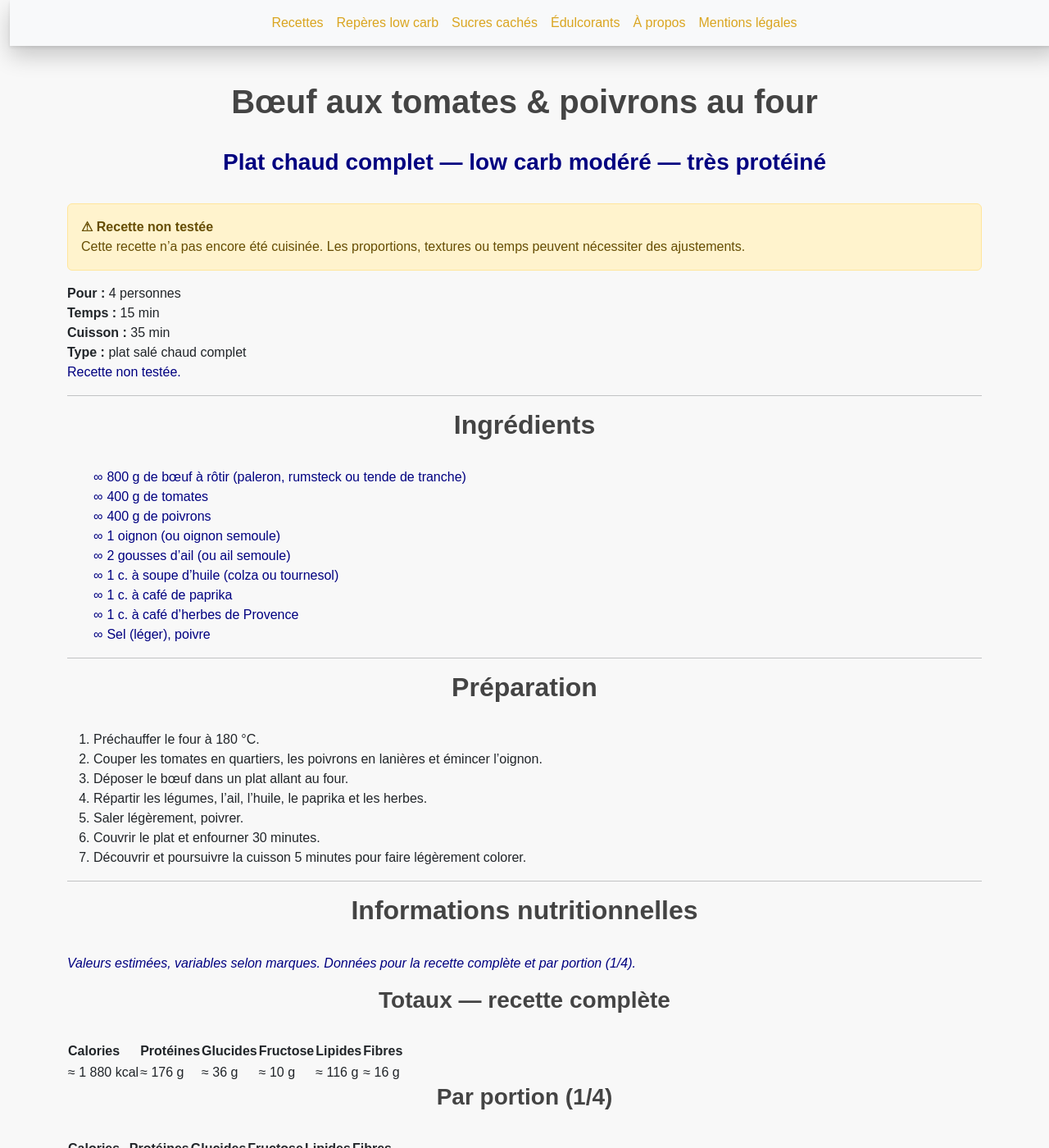
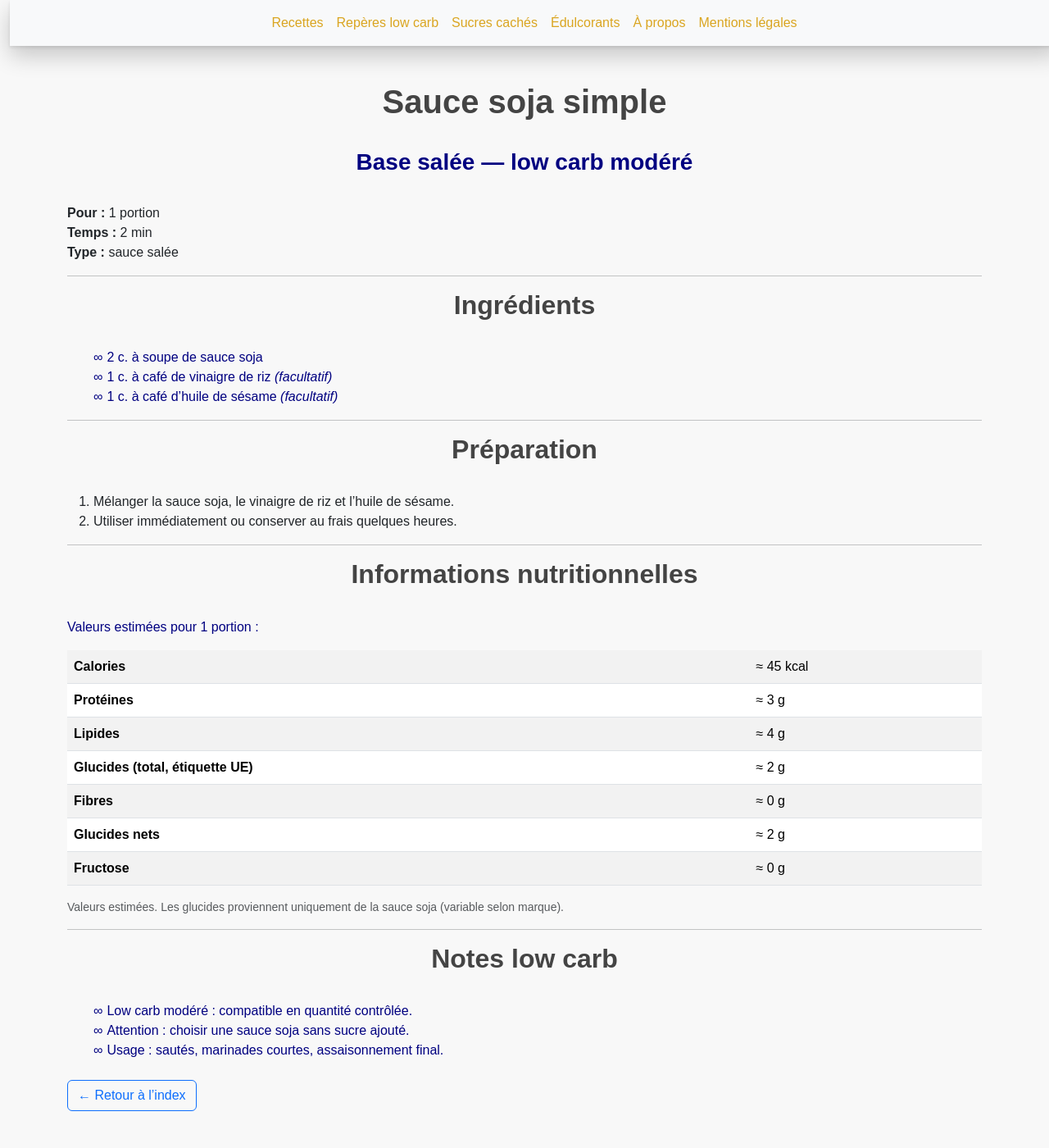
Before and after one commit to laurie-boissay/laurie-boissay.github.io, a Jekyll site: the page built from recettes/sauce-soja-gigembre.html, in a window 1280 px wide and 1400 px high. Shown: the whole window at 82% size. Built offline with Jekyll 4.4.1, drawn with Linux system fonts in a browser that asks for light colours; some of the changed text lies outside the part shown.

Commit message:
Update recipe from beef to low carb soy sauce

```diff
--- a/recettes/sauce-soja-gigembre.html
+++ b/recettes/sauce-soja-gigembre.html
@@ -1,45 +1,35 @@
 ---
 layout: recipe
-title: "Bœuf aux tomates & poivrons au four"
-description: "Bœuf rôti au four avec tomates et poivrons. Plat low carb modéré, complet et simple."
-recipe_title: "Bœuf aux tomates & poivrons au four"
-recipe_subtitle: "Plat chaud complet — low carb modéré — très protéiné"
-recipe_group: "Plats"
-recipe_sort: "boeuf-tomates-poivrons-four"
-recipe_tested: false
+title: "Sauce soja simple low carb"
+description: "Sauce soja simple et rapide, compatible low carb modéré pour plats asiatiques ou sautés."
+recipe_title: "Sauce soja simple"
+recipe_subtitle: "Base salée — low carb modéré"
+recipe_group: "Bases"
+recipe_sort: "sauce-soja"
+recipe_tested: true
 tags:
   - low-carb-modere
-  - tres-proteine
   - rapide
+
 extra_head: |
   <script type="application/ld+json">
   {
     "@context": "https://schema.org",
     "@type": "Recipe",
-    "name": "Bœuf aux tomates & poivrons au four",
-    "description": "Bœuf rôti avec tomates et poivrons, plat low carb complet.",
-    "recipeYield": "4 personnes",
-    "prepTime": "PT15M",
-    "cookTime": "PT35M",
-    "totalTime": "PT50M",
-    "recipeCategory": "Plats",
+    "name": "Sauce soja simple low carb",
+    "description": "Sauce soja simple et rapide, compatible low carb modéré.",
+    "recipeYield": "1 portion",
+    "prepTime": "PT2M",
+    "totalTime": "PT2M",
+    "recipeCategory": "Bases",
     "recipeIngredient": [
-      "800 g de bœuf à rôtir (paleron, rumsteck ou tende de tranche)",
-      "400 g de tomates",
-      "400 g de poivrons",
-      "1 oignon",
-      "2 gousses d'ail",
-      "1 c. à soupe d'huile",
-      "1 c. à café de paprika",
-      "1 c. à café d'herbes de Provence",
-      "Sel (léger), poivre"
+      "2 c. à soupe de sauce soja",
+      "1 c. à café de vinaigre de riz (facultatif)",
+      "1 c. à café d'huile de sésame (facultatif)"
     ],
     "recipeInstructions": [
-      { "@type": "HowToStep", "text": "Préchauffer le four à 180 °C." },
-      { "@type": "HowToStep", "text": "Couper les tomates, les poivrons et l’oignon." },
-      { "@type": "HowToStep", "text": "Placer le bœuf dans un plat, ajouter légumes, ail, huile et épices." },
-      { "@type": "HowToStep", "text": "Couvrir et enfourner 30 minutes." },
-      { "@type": "HowToStep", "text": "Découvrir et poursuivre 5 minutes pour colorer." }
+      { "@type": "HowToStep", "text": "Mélanger tous les ingrédients dans un petit bol." },
+      { "@type": "HowToStep", "text": "Goûter et ajuster selon l’usage (plus ou moins intense)." }
     ]
   }
   </script>
@@ -47,14 +37,10 @@ extra_head: |
 
 <div class="recipe-lead">
   <div class="recipe-lead__grid">
-    <div><strong>Pour :</strong> 4 personnes</div>
-    <div><strong>Temps :</strong> 15 min</div>
-    <div><strong>Cuisson :</strong> 35 min</div>
-    <div><strong>Type :</strong> plat salé chaud complet</div>
+    <div><strong>Pour :</strong> 1 portion</div>
+    <div><strong>Temps :</strong> 2 min</div>
+    <div><strong>Type :</strong> sauce salée</div>
   </div>
-  <p class="recipe-lead__note">
-    <strong>Recette non testée.</strong>
-  </p>
 </div>
 
 <hr>
@@ -62,15 +48,9 @@ extra_head: |
 <h2>Ingrédients</h2>
 
 <ul class="recipe-ingredients">
-  <li><strong>800 g</strong> de bœuf à rôtir (paleron, rumsteck ou tende de tranche)</li>
-  <li><strong>400 g</strong> de tomates</li>
-  <li><strong>400 g</strong> de poivrons</li>
-  <li><strong>1</strong> oignon (ou oignon semoule)</li>
-  <li><strong>2</strong> gousses d’ail (ou ail semoule)</li>
-  <li><strong>1 c. à soupe</strong> d’huile (colza ou tournesol)</li>
-  <li><strong>1 c. à café</strong> de paprika</li>
-  <li><strong>1 c. à café</strong> d’herbes de Provence</li>
-  <li>Sel (léger), poivre</li>
+  <li><strong>2 c. à soupe</strong> de sauce soja</li>
+  <li><strong>1 c. à café</strong> de vinaigre de riz <em>(facultatif)</em></li>
+  <li><strong>1 c. à café</strong> d’huile de sésame <em>(facultatif)</em></li>
 </ul>
 
 <hr>
@@ -78,79 +58,40 @@ extra_head: |
 <h2>Préparation</h2>
 
 <ol class="recipe-steps">
-  <li>Préchauffer le four à 180 °C.</li>
-  <li>Couper les tomates en quartiers, les poivrons en lanières et émincer l’oignon.</li>
-  <li>Déposer le bœuf dans un plat allant au four.</li>
-  <li>Répartir les légumes, l’ail, l’huile, le paprika et les herbes.</li>
-  <li>Saler légèrement, poivrer.</li>
-  <li>Couvrir le plat et enfourner 30 minutes.</li>
-  <li>Découvrir et poursuivre la cuisson 5 minutes pour faire légèrement colorer.</li>
+  <li>Mélanger la sauce soja, le vinaigre de riz et l’huile de sésame.</li>
+  <li>Utiliser immédiatement ou conserver au frais quelques heures.</li>
 </ol>
 
 <hr>
 
 <h2>Informations nutritionnelles</h2>
+<p>Valeurs estimées pour 1 portion :</p>
 
-<p class="recipe-nutrition__disclaimer">
-  <em>Valeurs estimées, variables selon marques. Données pour la recette complète et par portion (1/4).</em>
-</p>
-
-<div class="recipe-nutrition">
-  <h3>Totaux — recette complète</h3>
-  <table class="recipe-table">
-    <thead>
-      <tr>
-        <th>Calories</th>
-        <th>Protéines</th>
-        <th>Glucides</th>
-        <th>Fructose</th>
-        <th>Lipides</th>
-        <th>Fibres</th>
-      </tr>
-    </thead>
+<div class="table-responsive">
+  <table class="table table-striped">
     <tbody>
-      <tr>
-        <td>≈ 1 880 kcal</td>
-        <td>≈ 176 g</td>
-        <td>≈ 36 g</td>
-        <td>≈ 10 g</td>
-        <td>≈ 116 g</td>
-        <td>≈ 16 g</td>
-      </tr>
-    </tbody>
-  </table>
-
-  <h3>Par portion (1/4)</h3>
-  <table class="recipe-table">
-    <thead>
-      <tr>
-        <th>Calories</th>
-        <th>Protéines</th>
-        <th>Glucides</th>
-        <th>Fructose</th>
-        <th>Lipides</th>
-        <th>Fibres</th>
-      </tr>
-    </thead>
-    <tbody>
-      <tr>
-        <td>≈ 470 kcal</td>
-        <td>≈ 44 g</td>
-        <td>≈ 9 g</td>
-        <td>≈ 2.5 g</td>
-        <td>≈ 29 g</td>
-        <td>≈ 4 g</td>
-      </tr>
+      <tr><th>Calories</th><td>≈ 45 kcal</td></tr>
+      <tr><th>Protéines</th><td>≈ 3 g</td></tr>
+      <tr><th>Lipides</th><td>≈ 4 g</td></tr>
+      <tr><th>Glucides (total, étiquette UE)</th><td>≈ 2 g</td></tr>
+      <tr><th>Fibres</th><td>≈ 0 g</td></tr>
+      <tr><th>Glucides nets</th><td>≈ 2 g</td></tr>
+      <tr><th>Fructose</th><td>≈ 0 g</td></tr>
     </tbody>
   </table>
 </div>
+
+<p class="small text-muted">
+  Valeurs <strong>estimées</strong>.
+  Les glucides proviennent uniquement de la sauce soja (variable selon marque).
+</p>
 
 <hr>
 
 <h2>Notes low carb</h2>
 
 <ul class="recipe-notes">
-  <li><strong>Plat complet :</strong> bœuf + légumes rôtis intégrés.</li>
-  <li><strong>Low carb modéré :</strong> glucides issus principalement des tomates et poivrons.</li>
-  <li><strong>Point d’attention :</strong> choisir des tomates bien mûres pour plus de goût sans ajout de sucre.</li>
+  <li><strong>Low carb modéré :</strong> compatible en quantité contrôlée.</li>
+  <li><strong>Attention :</strong> choisir une sauce soja sans sucre ajouté.</li>
+  <li><strong>Usage :</strong> sautés, marinades courtes, assaisonnement final.</li>
 </ul>
```
